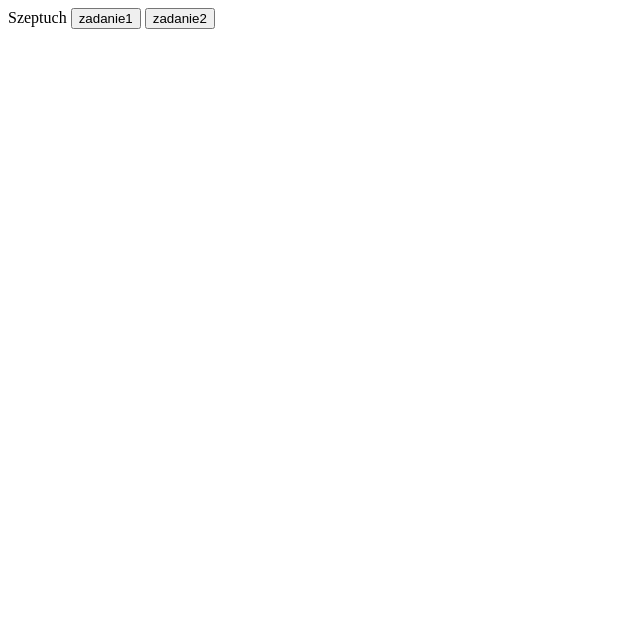
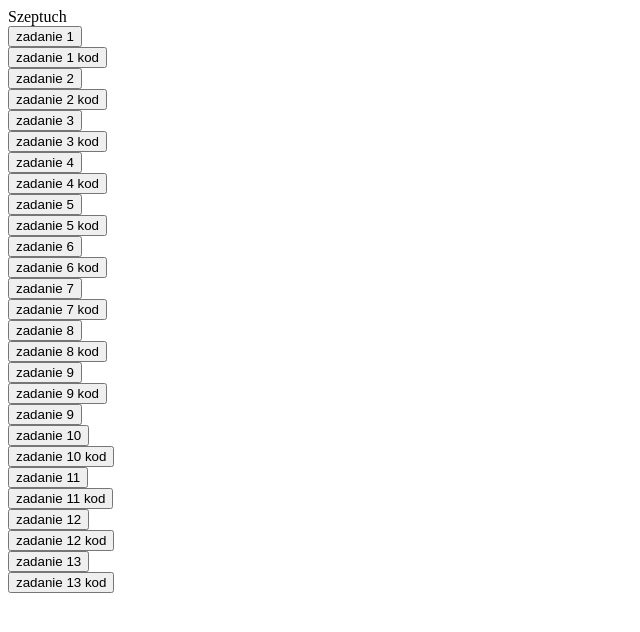
Before and after one commit to szeptuch87/jawa-numer-3, a plain HTML site: page index.html in a window 1280 px wide. Shown: the whole page, without its empty margins (0-640 px from the left). Drawn offline with Linux system fonts and the light colour scheme.

Commit message:
Update index.html

```diff
--- a/index.html
+++ b/index.html
@@ -3,12 +3,10 @@
  <head>
  <title>Przykład nr tutaj wpisz odpowiedni numer </title>
  <script language="JavaScript">
- function WinOpen_szeptuch()
- {
+ function WinOpen_szeptuch(){
 window.open("obraz.html","okienko","toolbar=no,directories=no,menubar=no,height=280,width=160,top=200,left=200");
  }
- function WinOpen_szeptuch2()
- {
+ function WinOpen_szeptuch2(){
 window.open("zadanie2.html","okienko","toolbar=no,directories=no,menubar=no,height=280,width=160,top=200,left=200");
  }
 
@@ -16,15 +14,47 @@ window.open("zadanie2.html","okienko","toolbar=no,directories=no,menubar=no,heig
  </head>
 <body>
    <tr>
-   <th colspan="6" style="font-size: 7cm;">Szeptuch</th>
-</tr>
+   <th colspan="6" style="font-size: 7cm;">Szeptuch</th><br>
+<tr>
+        <td><button onclick="window.location.href='obraz.html'">zadanie 1 </button></td><br>
+        <td><button onclick="window.location.href='zadanie1_kod.html'">zadanie 1 kod</button></td><br>
+        <td><button onclick="window.location.href='zadanie2.html'">zadanie 2 </button></td><br>
+        <td><button onclick="window.location.href='zadanie2_kod.html'">zadanie 2 kod</button></td><br>
+        <td><button onclick="window.location.href='zadanie 3.html'">zadanie 3 </button></td><br>
+        <td><button onclick="window.location.href='zadanie3_kod.html'">zadanie 3 kod</button></td><br>
+        <tr>
 
-<td><button
-    onclick="window.location.href='obraz.html'">zadanie1
- </button></td>
- <td><button
-    onclick="window.location.href='zadanie2.html'">zadanie2
-   </button></td>
+        <td><button onclick="window.location.href='zadanie 4.html'">zadanie 4 </button></td><br>
+        <td><button onclick="window.location.href='zadanie4_kod.html'">zadanie 4 kod</button></td><br>
+        <td><button onclick="window.location.href='zadanie 5.html'">zadanie 5 </button></td><br>
+        <td><button onclick="window.location.href='zadanie5_kod.html'">zadanie 5 kod</button></td><br>
+        <tr>
 
+        <td><button onclick="window.location.href='zadanie 6.html' ">zadanie 6 </button></td><br>
+        <td><button onclick="window.location.href='zadanie6_kod.html' ">zadanie 6 kod</button></td><br>
+        <tr>
+
+        <td><button onclick="window.location.href='zadanie 7.html' ">zadanie 7 </button></td><br>
+        <td><button onclick="window.location.href='zadanie7_kod.html' ">zadanie 7 kod</button></td><br>
+        <td><button onclick="window.location.href='zadanie 8.html'">zadanie 8 </button></td><br>
+        <tr>
+
+        <td><button onclick="window.location.href='zadanie8_kod.html'">zadanie 8 kod</button></td><br>
+        <td><button onclick="window.location.href='zadanie 9.html'">zadanie 9 </button></td><br>
+        <td><button onclick="window.location.href='zadanie9_kod.html'">zadanie 9 kod</button></td><br>
+        <td><button onclick="window.location.href='zadanie 9.html'">zadanie 9 </button></td><br>
+        <tr>
+
+        <td><button onclick="window.location.href='zadanie 10.html'">zadanie 10 </button></td><br>
+        <td><button onclick="window.location.href='zadanie10_kod.html'">zadanie 10 kod</button></td><br>
+        <td><button onclick="window.location.href='zadanie 11.html'">zadanie 11 </button></td><br>
+        <td><button onclick="window.location.href='zadanie11_kod.html'">zadanie 11 kod</button></td><br>
+        <td><button onclick="window.location.href='zadanie 12.html'">zadanie 12 </button></td><br>
+        <tr>
+
+        <td><button onclick="window.location.href='zadanie12_kod.html'">zadanie 12 kod</button></td><br>
+        <td><button onclick="window.location.href='zadanie 13.html'">zadanie 13</button></td><br>
+        <td><button onclick="window.location.href='zadanie13_kod.html'">zadanie 13 kod</button></td><br>
+        <tr>
 </body>
 </html>
```
